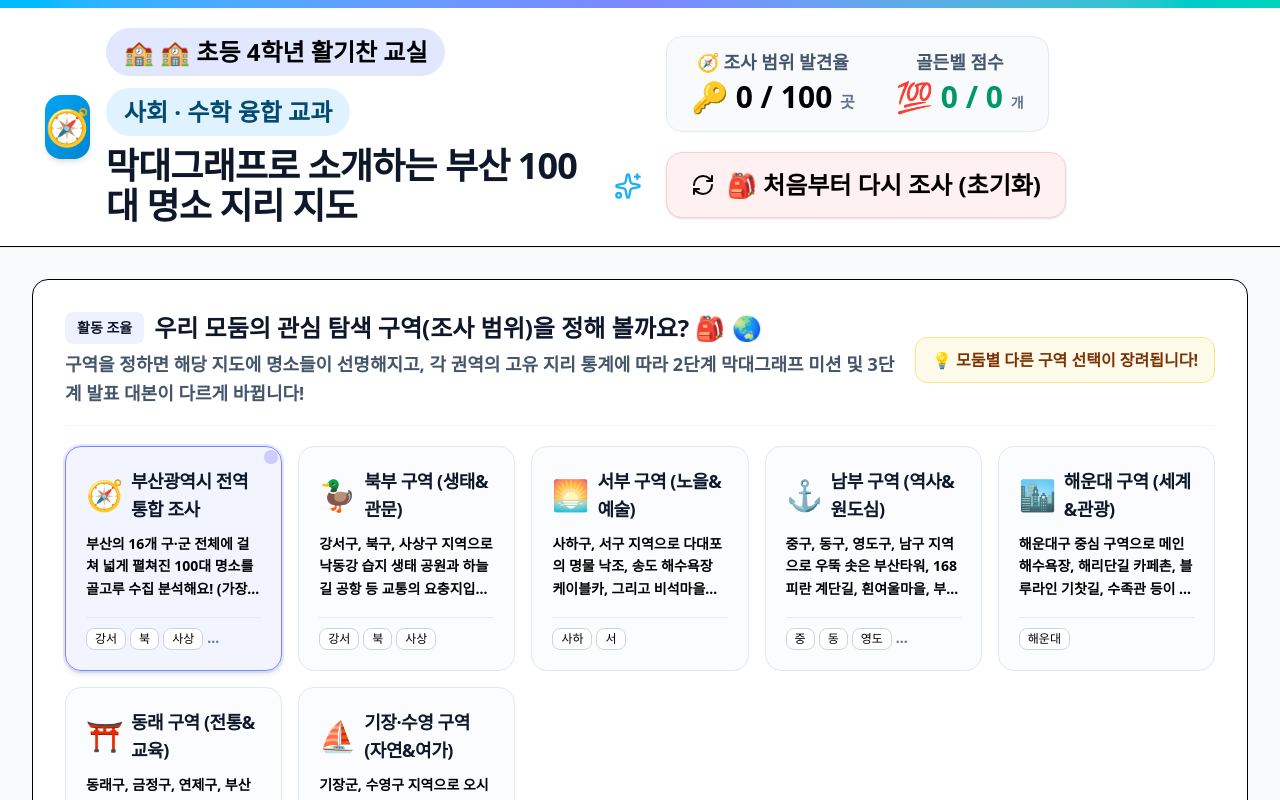
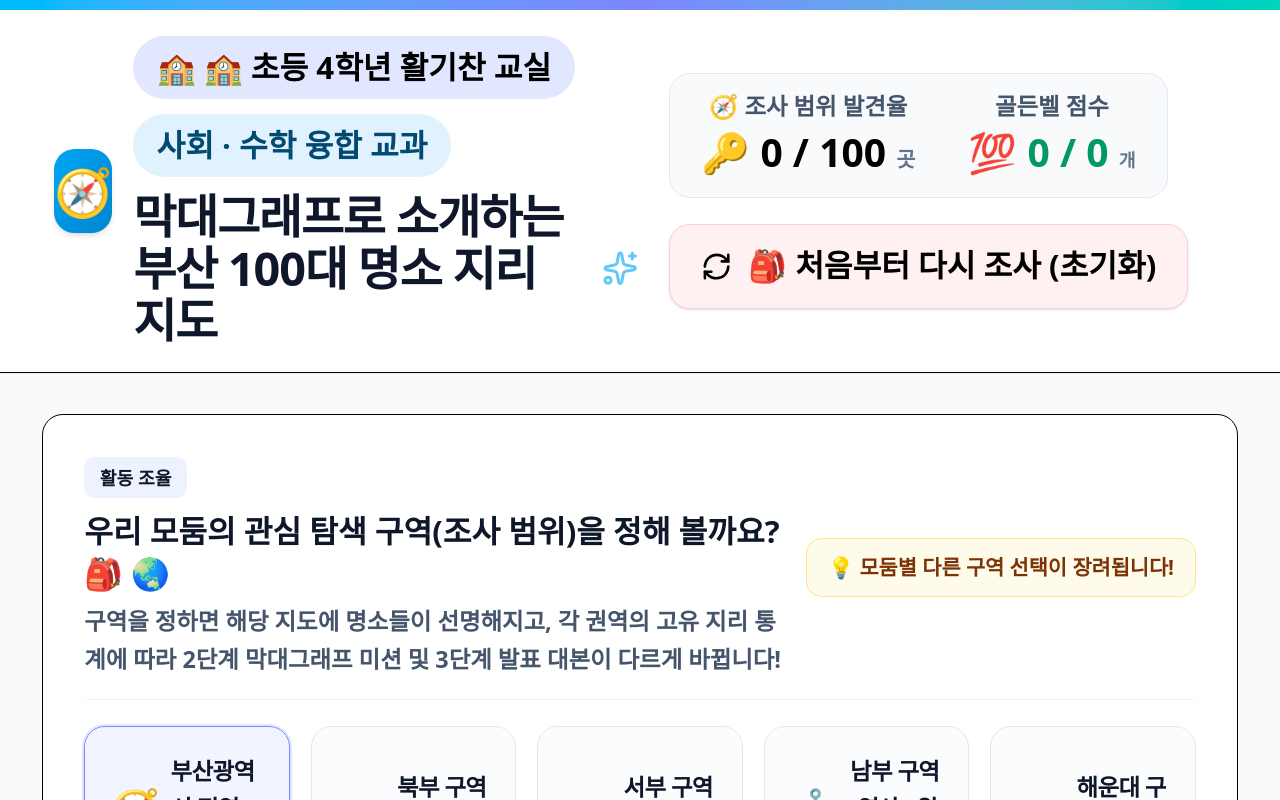
Before and after one commit to Yuna123-tech/map, a React (Vite) app: page / in a window 1280 px wide. Shown: the top 800 px of the page. Built offline with nearby package versions, Linux system fonts and the light colour scheme.

Commit message:
style: increase base font size for better readability
Set root font size to 20.8px (130% scaling) to improve text legibility across all devices while maintaining consistent layout proportions.

```diff
--- a/src/index.css
+++ b/src/index.css
@@ -6,7 +6,7 @@
   모든 컴퓨터와 모바일 기기에서 동일하고 일관된 비례로 출력되도록 최적화합니다.
 */
 html {
-  font-size: 16px;
+  font-size: 20.8px; /* 130% scaling of standard 16px, kept uniform for identical PC and mobile proportions */
 }
 
 body {
```
